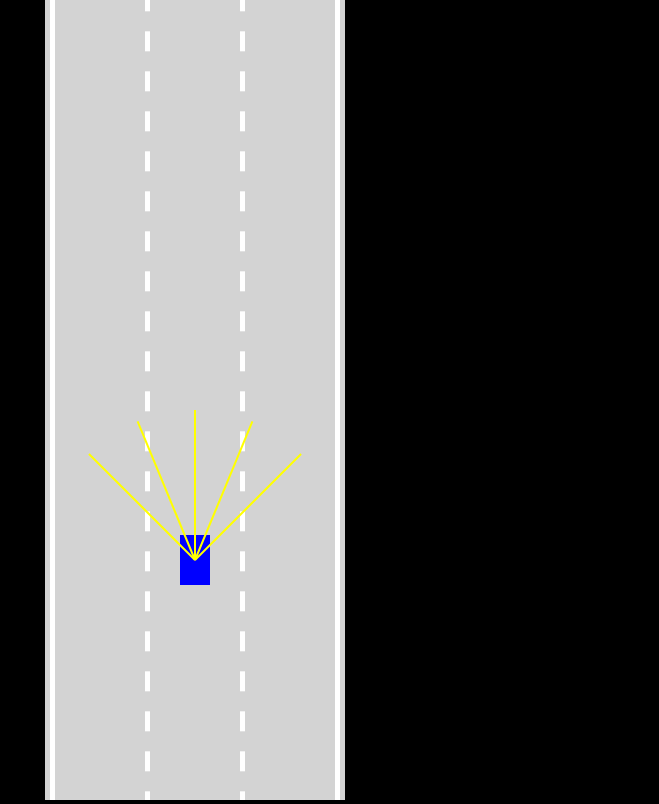
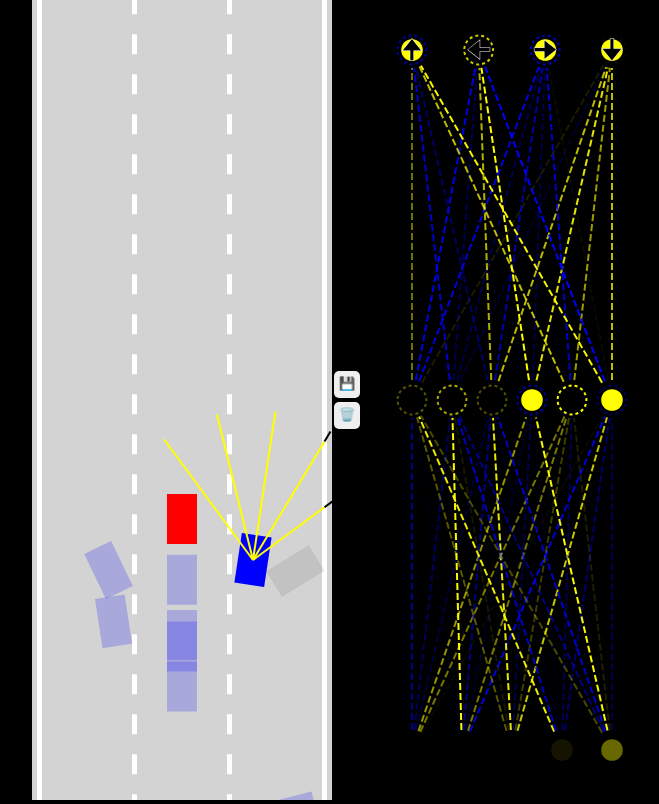
Before and after one commit to Abisoyesam/Self-driving-Car-with-JavaScript-, a plain HTML site: page index.html in a window 1280 px wide. Shown: the whole page, without its empty margins (293-952 px from the left). Drawn offline with Linux system fonts and the light colour scheme.

Commit message:
worked on visualization

```diff
--- a/index.html
+++ b/index.html
@@ -9,8 +9,13 @@
 </head>
 <body>
     <canvas id="carCanvas"></canvas>
-    <canvas id="neworkCanvas"></canvas>
+    <div id="verticalButtons">
+        <button onclick="save()">💾</button>
+        <button onclick="discard()">🗑️</button>
+    </div>
+    <canvas id="networkCanvas"></canvas>
     <script src="./js/network.js"></script>
+    <script src="./js/visualizer.js"></script>
     <script src="./js/sensor.js"></script>
     <script src="./js/utils.js"></script>
     <script src="./js/road.js"></script>
--- a/js/app.js
+++ b/js/app.js
@@ -1,9 +1,22 @@
 const carCanvas = document.getElementById('carCanvas')
+const networkCanvas = document.getElementById('networkCanvas')
 carCanvas.width = 300;
+networkCanvas.width = 300;
 
 const carCtx = carCanvas.getContext('2d');
+const networkCtx = networkCanvas.getContext('2d');
+
 const road = new Road(carCanvas.width/2, carCanvas.width*0.95);
-const car = new Car(road.getLaneCenter(1),100,30,50,"AI");
+
+const N = 100;
+const cars = generateCars(N);
+let bestCar = cars[0];
+
+if(localStorage.getItem("bestBrain")){
+    bestCar.brain = JSON.parse(
+        localStorage.getItem("bestBrain")
+    );
+}
 
 const traffic = [
     new Car(road.getLaneCenter(1),-100,30,50,"DUMMY", 2)
@@ -13,23 +26,58 @@ const traffic = [
 
 animate();
 
-function animate(){
+function save() {
+    localStorage.setItem("bestBrain",
+    JSON.stringify(bestCar.brain));
+}
+
+function discard() {
+    localStorage.removeItem("bestBrain");
+}
+
+function generateCars(N) {
+    const cars = [];
+    for (let i=1; i<=N; i++){
+        cars.push(new Car(road.getLaneCenter(1),100,30,50,"AI"));
+    }
+    return cars;
+}
+
+function animate(time){
     for (let i=0; i < traffic.length; i++){
         traffic[i].update(road.borders, []);
     }
-    car.update(road.borders, traffic);
+
+    for (let i=0; i < cars.length; i++){
+        cars[i].update(road.borders, traffic);
+    }
+
+    bestCar = cars.find(c=>c.y==Math.min(
+        ...cars.map(c=>c.y)
+    ));
 
     carCanvas.height = window.innerHeight;
+    networkCanvas.height = window.innerHeight;
 
     carCtx.save();
-    carCtx.translate(0,-car.y+carCanvas.height*0.7);
+    carCtx.translate(0,-bestCar.y+carCanvas.height*0.7);
 
     road.draw(carCtx);
     for (let i = 0; i < traffic.length; i++) {
         traffic[i].draw(carCtx, 'red');
     }
-    car.draw(carCtx, 'blue');
+
+    carCtx.globalAlpha = 0.2;
+
+    for (let i = 0; i < cars.length; i++){
+        cars[i].draw(carCtx, 'blue');
+    }
+    carCtx.globalAlpha = 1;
+    bestCar.draw(carCtx, 'blue', true);
 
     carCtx.restore();
+
+    networkCtx.lineDashOffset = -time/50;
+    Visualizer.drawNetwork(networkCtx, bestCar.brain);
     requestAnimationFrame(animate);
 }
--- a/js/car.js
+++ b/js/car.js
@@ -127,7 +127,7 @@ class Car{
         this.y -= Math.cos(this.angle)*this.speed;
     }
 
-    draw(ctx, color){
+    draw(ctx, color, drawSensor=false){
         if (this.damaged){
             ctx.fillStyle = "gray";
         } else {
@@ -140,8 +140,7 @@ class Car{
         }
         ctx.fill();
 
-        if (this.sensor){
-
+        if (this.sensor && drawSensor){
             this.sensor.draw(ctx)
         }
     }
--- a/js/utils.js
+++ b/js/utils.js
@@ -39,3 +39,11 @@ function polyIntersect(poly1, poly2){
     }
     return false;
 }
+
+function getRGBA(value){
+    const alpha=Math.abs(value);
+    const R=value<0?0:255;
+    const G=R;
+    const B=value>0?0:255;
+    return "rgba("+R+","+G+","+B+","+alpha+")";
+}
--- /dev/null
+++ b/js/visualizer.js
@@ -0,0 +1,110 @@
+class Visualizer{
+    static drawNetwork(ctx,network){
+        const margin=50;
+        const left=margin;
+        const top=margin;
+        const width=ctx.canvas.width-margin*2;
+        const height=ctx.canvas.height-margin*2;
+
+        const levelHeight=height/network.levels.length;
+
+        for(let i=network.levels.length-1;i>=0;i--){
+            const levelTop=top+
+                lerp(
+                    height-levelHeight,
+                    0,
+                    network.levels.length==1
+                        ?0.5
+                        :i/(network.levels.length-1)
+                );
+
+            ctx.setLineDash([7,3]);
+            Visualizer.drawLevel(ctx,network.levels[i],
+                left,levelTop,
+                width,levelHeight,
+                i==network.levels.length-1
+                    ?['🠉','🠈','🠊','🠋']
+                    :[]
+            );
+        }
+    }
+
+    static drawLevel(ctx,level,left,top,width,height,outputLabels){
+        const right=left+width;
+        const bottom=top+height;
+
+        const {inputs,outputs,weights,biases}=level;
+
+        for(let i=0;i<inputs.length;i++){
+            for(let j=0;j<outputs.length;j++){
+                ctx.beginPath();
+                ctx.moveTo(
+                    Visualizer.#getNodeX(inputs,i,left,right),
+                    bottom
+                );
+                ctx.lineTo(
+                    Visualizer.#getNodeX(outputs,j,left,right),
+                    top
+                );
+                ctx.lineWidth=2;
+                ctx.strokeStyle=getRGBA(weights[i][j]);
+                ctx.stroke();
+            }
+        }
+
+        const nodeRadius=18;
+        for(let i=0;i<inputs.length;i++){
+            const x=Visualizer.#getNodeX(inputs,i,left,right);
+            ctx.beginPath();
+            ctx.arc(x,bottom,nodeRadius,0,Math.PI*2);
+            ctx.fillStyle="black";
+            ctx.fill();
+            ctx.beginPath();
+            ctx.arc(x,bottom,nodeRadius*0.6,0,Math.PI*2);
+            ctx.fillStyle=getRGBA(inputs[i]);
+            ctx.fill();
+        }
+
+        for(let i=0;i<outputs.length;i++){
+            const x=Visualizer.#getNodeX(outputs,i,left,right);
+            ctx.beginPath();
+            ctx.arc(x,top,nodeRadius,0,Math.PI*2);
+            ctx.fillStyle="black";
+            ctx.fill();
+            ctx.beginPath();
+            ctx.arc(x,top,nodeRadius*0.6,0,Math.PI*2);
+            ctx.fillStyle=getRGBA(outputs[i]);
+            ctx.fill();
+
+            ctx.beginPath();
+            ctx.lineWidth=2;
+            ctx.arc(x,top,nodeRadius*0.8,0,Math.PI*2);
+            ctx.strokeStyle=getRGBA(biases[i]);
+            ctx.setLineDash([3,3]);
+            ctx.stroke();
+            ctx.setLineDash([]);
+
+            if(outputLabels[i]){
+                ctx.beginPath();
+                ctx.textAlign="center";
+                ctx.textBaseline="middle";
+                ctx.fillStyle="black";
+                ctx.strokeStyle="white";
+                ctx.font=(nodeRadius*1.5)+"px Arial";
+                ctx.fillText(outputLabels[i],x,top+nodeRadius*0.1);
+                ctx.lineWidth=0.5;
+                ctx.strokeText(outputLabels[i],x,top+nodeRadius*0.1);
+            }
+        }
+    }
+
+    static #getNodeX(nodes,index,left,right){
+        return lerp(
+            left,
+            right,
+            nodes.length==1
+                ?0.5
+                :index/(nodes.length-1)
+        );
+    }
+}
--- a/style.css
+++ b/style.css
@@ -8,7 +8,26 @@ body {
     margin: 0;
     background: #000;
     overflow: hidden;
-    text-align: center;
+    display: flex;
+    justify-content: center;
+    align-items: center;
+}
+
+#verticalButtons{
+    display: flex;
+    flex-direction: column;
+}
+
+button {
+    border: none;
+    border-radius: 5px;
+    padding: 5px 5px 7px 5px;
+    margin: 2px;
+    cursor: pointer;
+}
+
+button:hover{
+    background-color: blue;
 }
 
 #carCanvas {
```
